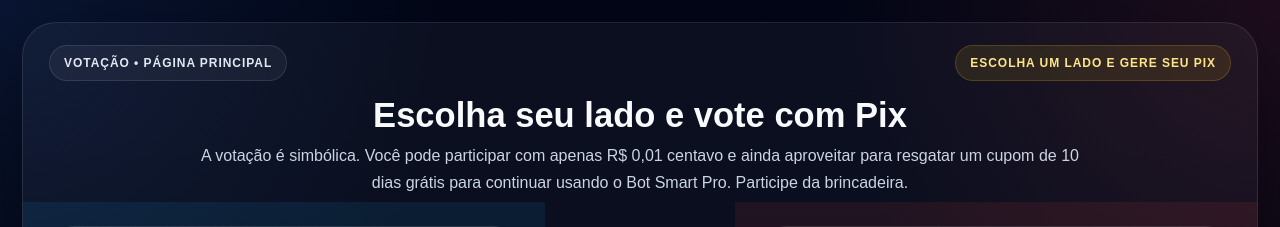
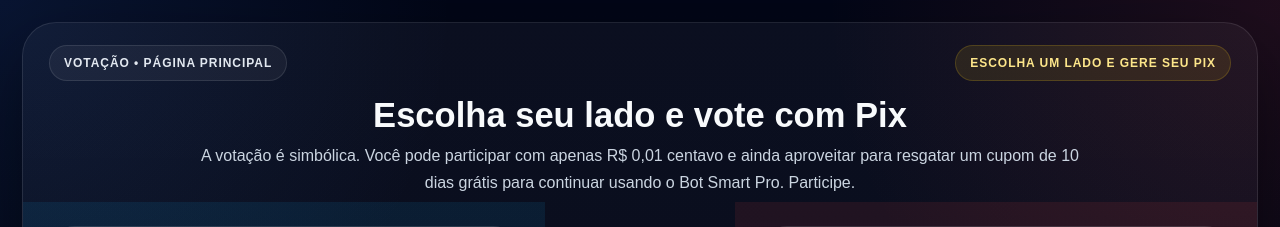
Before and after one commit to vinici459/botsmartpro, a FastAPI app: page /votacao in a window 1280 px wide. Shown: the top 227 px of the page. Run offline with FastAPI, Linux system fonts and the light colour scheme; parts of the project's set-up code (start-up, migrations or seed data) failed here and were passed over; some libraries are stand-ins or nearby versions.

Commit message:
fix votacao templateresponse

```diff
--- a/templates/votacao.html
+++ b/templates/votacao.html
@@ -490,7 +490,7 @@
       <div class="hero-title">
         <h2>Escolha seu lado e vote com Pix</h2>
         <p>
-          A votação é simbólica. Você pode participar com apenas R$ 0,01 centavo e ainda aproveitar para resgatar um cupom de 10 dias grátis para continuar usando o Bot Smart Pro. Participe da brincadeira.
+          A votação é simbólica. Você pode participar com apenas R$ 0,01 centavo e ainda aproveitar para resgatar um cupom de 10 dias grátis para continuar usando o Bot Smart Pro. Participe.
         </p>
       </div>
 
```
